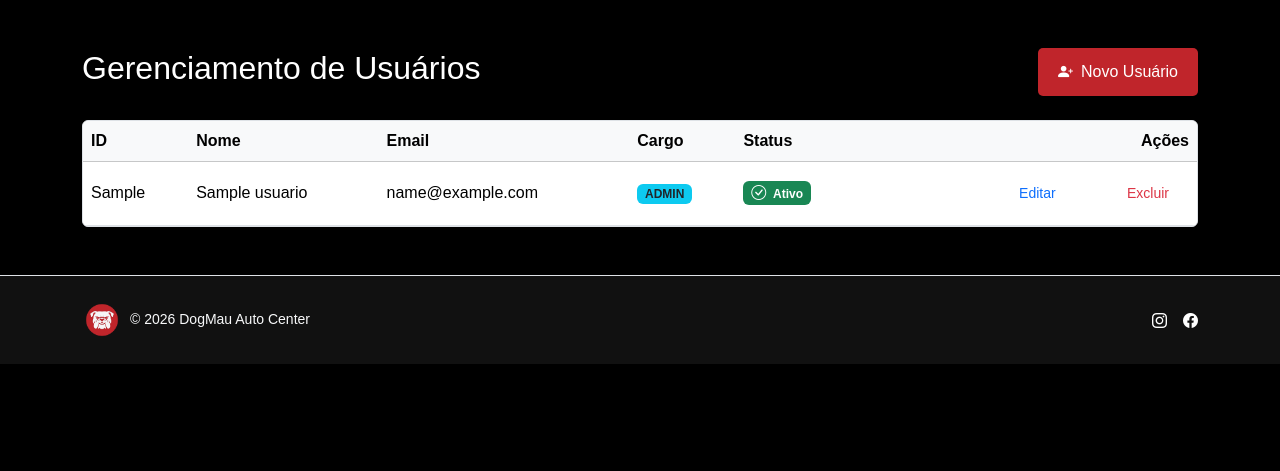
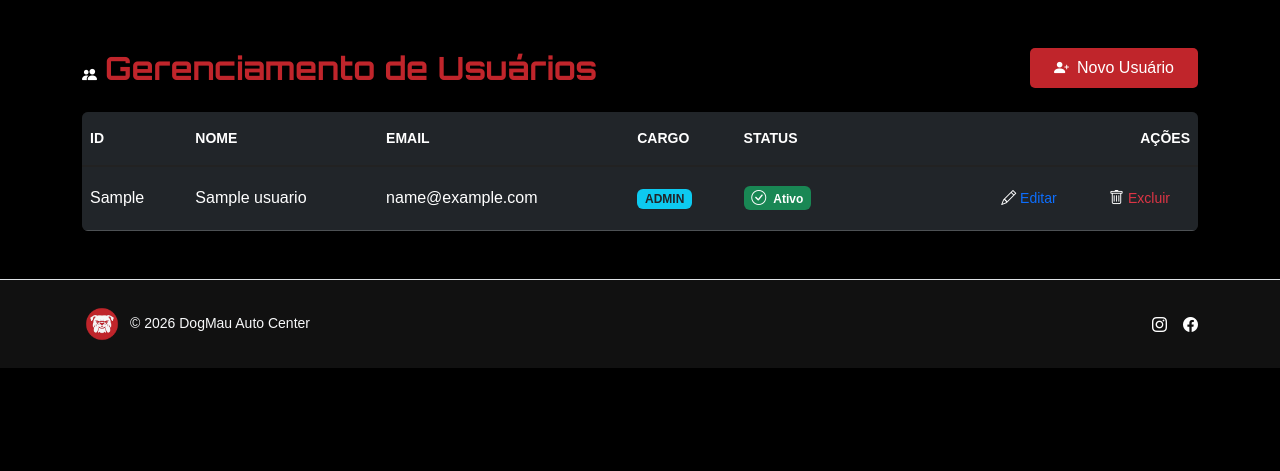
Before and after one commit to BailoMateus/Dog-Mau-AutoCenter, a FastAPI app: template backend/app/templates/pages/admin_usuarios.html in a window 1280 px wide. Shown: the top 471 px of the page. Run offline with FastAPI, Linux system fonts and the light colour scheme; the template is opened without the code that fills it: most values are stand-ins (such as "Sample title", 1, 10 or a date in 2020); parts of the project's set-up code (start-up, migrations or seed data) failed here and were passed over.

Commit message:
Fix: Visual da pagina do adm

```diff
--- a/backend/app/templates/pages/admin_usuarios.html
+++ b/backend/app/templates/pages/admin_usuarios.html
@@ -6,23 +6,25 @@
 
 {% block main %}
 <div class="container my-5">
-    <div class="d-flex justify-content-between align-items-center mb-4">
-        <h2>Gerenciamento de Usuários</h2>
-        <button class="btn btn-primary" onclick="openModal('create', null)">
+    <div class="d-flex flex-column flex-md-row justify-content-between align-items-md-center mb-4 gap-3">
+        <h2 class="fw-bold m-0" style="color: rgba(192, 37, 43); font-family: 'Orbitron', sans-serif;">
+            <i class="bi bi-people-fill me-2"></i>Gerenciamento de Usuários
+        </h2>
+        <button class="btn btn-primary px-4 py-2" onclick="openModal('create', null)">
             <i class="bi bi-person-plus-fill me-2"></i>Novo Usuário
         </button>
     </div>
 
-    <div class="table-responsive bg-body-tertiary rounded shadow-sm border">
-        <table class="table table-hover align-middle mb-0">
-            <thead class="table-light">
+    <div class="table-responsive rounded shadow card p-0 border-0" style="background-color: #111;">
+        <table class="table table-dark table-hover align-middle mb-0" style="background-color: transparent;">
+            <thead class="table-dark text-uppercase small" style="border-bottom: 2px solid #222;">
                 <tr>
-                    <th>ID</th>
-                    <th>Nome</th>
-                    <th>Email</th>
-                    <th>Cargo</th>
-                    <th>Status</th>
-                    <th class="text-end">Ações</th>
+                    <th class="py-3">ID</th>
+                    <th class="py-3">Nome</th>
+                    <th class="py-3">Email</th>
+                    <th class="py-3">Cargo</th>
+                    <th class="py-3">Status</th>
+                    <th class="text-end py-3">Ações</th>
                 </tr>
             </thead>
             <tbody>
@@ -70,47 +72,57 @@
 
 <!-- Modal Formulário (Criar/Editar) -->
 <div id="formModal" class="custom-modal d-none">
-    <div class="custom-modal-content rounded shadow">
-        <div class="custom-modal-header border-bottom p-3 d-flex justify-content-between align-items-center">
-            <h5 class="m-0" id="modalTitle">Novo Usuário</h5>
-            <button type="button" class="btn-close" onclick="closeModal('formModal')"></button>
+    <div class="custom-modal-content rounded shadow card p-0" style="background-color: #111; border: 1px solid #222; max-width: 500px;">
+        <div class="custom-modal-header border-bottom border-secondary p-3 d-flex justify-content-between align-items-center">
+            <h5 class="m-0 fw-bold" id="modalTitle" style="color: rgba(192, 37, 43);">Novo Usuário</h5>
+            <button type="button" class="btn-close btn-close-white" onclick="closeModal('formModal')"></button>
         </div>
         <div class="custom-modal-body p-4">
-            <form id="userForm">
+            <form id="userForm" class="form-signin w-100 m-auto" style="max-width: 100%;">
                 <input type="hidden" id="userId" name="id" />
-                <div class="mb-3">
-                    <label class="form-label">Nome Completo</label>
-                    <input type="text" class="form-control" id="userName" name="nome" required>
+
+                <div class="form-floating mb-3">
+                    <input type="text" class="form-control text-white" style="background-color: #0b0b0b; border-color: #333;" id="userName" name="nome" placeholder="Nome Completo" required>
+                    <label for="userName" class="text-white-50">Nome Completo</label>
                 </div>
-                <div class="mb-3">
-                    <label class="form-label">Email</label>
-                    <input type="email" class="form-control" id="userEmail" name="email" required>
+
+                <div class="form-floating mb-3">
+                    <input type="email" class="form-control text-white" style="background-color: #0b0b0b; border-color: #333;" id="userEmail" name="email" placeholder="name@example.com" required>
+                    <label for="userEmail" class="text-white-50">Email</label>
                 </div>
+
                 <div class="mb-3" id="passwordGroup">
-                    <label class="form-label">Senha</label>
-                    <input type="password" class="form-control" id="userPassword" name="password">
-                    <div class="form-text" id="passwordHelp">Deixe em branco para não alterar a senha atual.</div>
+                    <div class="form-floating">
+                        <input type="password" class="form-control text-white" style="background-color: #0b0b0b; border-color: #333;" id="userPassword" name="password" placeholder="Senha">
+                        <label for="userPassword" class="text-white-50">Senha</label>
+                    </div>
+                    <div class="form-text text-muted small mt-1" id="passwordHelp">Deixe em branco para não alterar a senha atual.</div>
                 </div>
+
                 <div class="row">
                     <div class="col-md-6 mb-3">
-                        <label class="form-label">Cargo (Role)</label>
-                        <select class="form-select" id="userRole" name="role" required>
-                            <option value="cliente">Cliente</option>
-                            <option value="mecanico">Mecânico</option>
-                            <option value="admin">Admin</option>
-                        </select>
+                        <div class="form-floating">
+                            <select class="form-select text-white" style="background-color: #0b0b0b; border-color: #333; height: 58px; padding-top: 1.625rem; padding-bottom: 0.625rem;" id="userRole" name="role" required>
+                                <option value="cliente">Cliente</option>
+                                <option value="mecanico">Mecânico</option>
+                                <option value="admin">Admin</option>
+                            </select>
+                            <label for="userRole" class="text-white-50">Cargo (Role)</label>
+                        </div>
                     </div>
-                    <div class="col-md-6 mb-3 d-flex align-items-end pb-2">
-                        <div class="form-check form-switch">
+                    <div class="col-md-6 mb-3 d-flex align-items-center justify-content-center">
+                        <div class="form-check form-switch fs-5">
                             <input class="form-check-input" type="checkbox" role="switch" id="userAtivo" name="ativo" checked>
-                            <label class="form-check-label" for="userAtivo">Usuário Ativo</label>
+                            <label class="form-check-label ms-2 text-white" for="userAtivo">Usuário Ativo</label>
                         </div>
                     </div>
                 </div>
+
                 <div id="formError" class="alert alert-danger d-none small"></div>
-                <div class="d-flex justify-content-end gap-2 mt-4">
-                    <button type="button" class="btn btn-secondary" onclick="closeModal('formModal')">Cancelar</button>
-                    <button type="submit" class="btn btn-primary" id="saveButton">Salvar</button>
+
+                <div class="d-flex justify-content-between gap-2 mt-4">
+                    <button type="button" class="btn btn-outline-secondary w-50 py-2" onclick="closeModal('formModal')">Cancelar</button>
+                    <button type="submit" class="btn btn-primary w-50 py-2" id="saveButton">Salvar</button>
                 </div>
             </form>
         </div>
@@ -119,19 +131,20 @@
 
 <!-- Modal Confirmação de Exclusão -->
 <div id="deleteModal" class="custom-modal d-none">
-    <div class="custom-modal-content rounded shadow" style="max-width: 400px;">
-        <div class="custom-modal-header border-bottom p-3">
-            <h5 class="m-0 text-danger"><i class="bi bi-exclamation-triangle-fill me-2"></i>Atenção</h5>
+    <div class="custom-modal-content rounded shadow card p-0" style="max-width: 400px; background-color: #111; border: 1px solid #222;">
+        <div class="custom-modal-header border-bottom border-secondary p-3 text-center position-relative">
+            <h5 class="m-0 text-danger w-100 fw-bold"><i class="bi bi-exclamation-triangle-fill me-2"></i>Atenção</h5>
+            <button type="button" class="btn-close btn-close-white position-absolute top-50 end-0 translate-middle-y me-3" onclick="closeModal('deleteModal')"></button>
         </div>
         <div class="custom-modal-body p-4 text-center">
-            <p class="mb-0">Tem certeza que deseja excluir o usuário <br><strong id="deleteUserName"></strong>?</p>
+            <p class="mb-0 text-white">Tem certeza que deseja excluir o usuário <br><strong id="deleteUserName" style="color: rgba(192, 37, 43);"></strong>?</p>
             <p class="text-muted small mt-2">Esta ação desativará a conta do usuário (Soft Delete).</p>
             <input type="hidden" id="deleteUserId">
             <div id="deleteError" class="alert alert-danger d-none small mt-3"></div>
         </div>
-        <div class="custom-modal-footer border-top p-3 d-flex justify-content-end gap-2">
-            <button type="button" class="btn btn-secondary" onclick="closeModal('deleteModal')">Cancelar</button>
-            <button type="button" class="btn btn-danger" onclick="confirmDelete()" id="btnConfirmDelete">Confirmar Exclusão</button>
+        <div class="custom-modal-footer border-top border-secondary p-3 d-flex justify-content-between gap-2">
+            <button type="button" class="btn btn-outline-secondary w-50 py-2" onclick="closeModal('deleteModal')">Cancelar</button>
+            <button type="button" class="btn btn-danger w-50 py-2" onclick="confirmDelete()" id="btnConfirmDelete">Confirmar Exclusão</button>
         </div>
     </div>
 </div>
```
Also changed, not shown: 1 other file.
